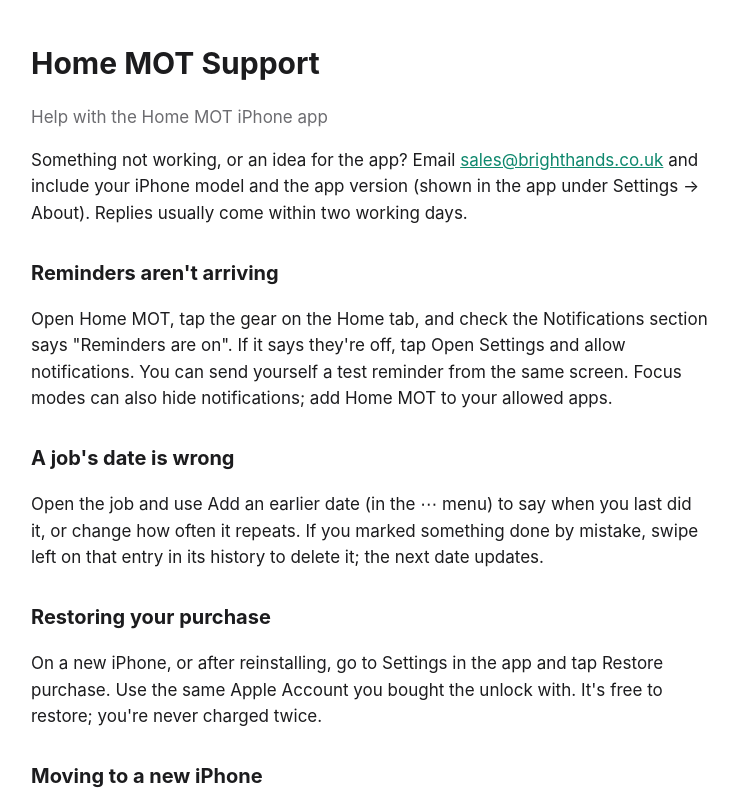
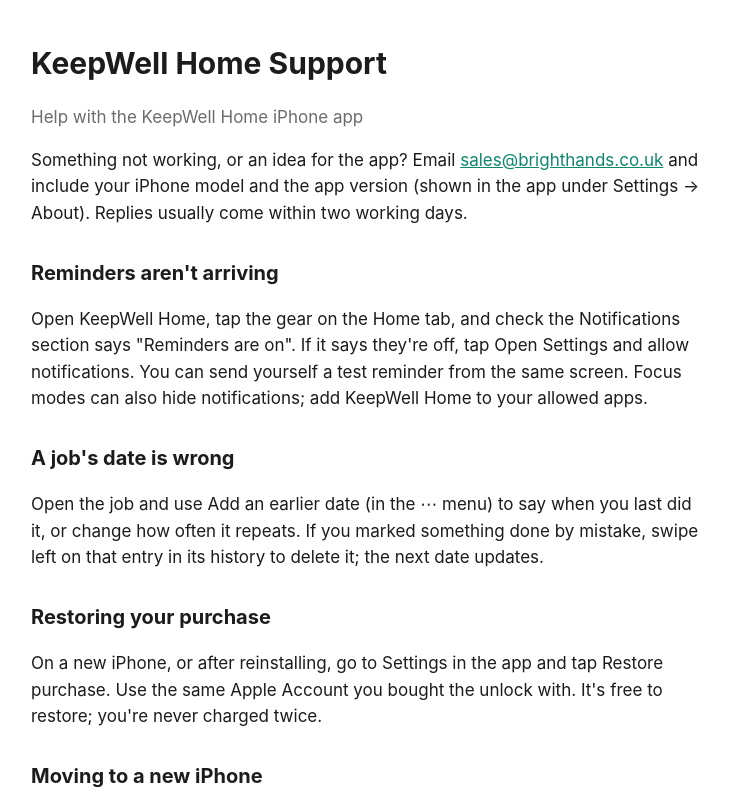
Before and after one commit to BrightHands/KeepWell-Home, a plain HTML site: page support.html in a window 1280 px wide. Shown: the top 800 px of the page, without its empty margins (269-1007 px from the left). Drawn offline with Linux system fonts and the light colour scheme.

Commit message:
Add files via upload

```diff
--- a/support.html
+++ b/support.html
@@ -3,7 +3,7 @@
 <head>
 <meta charset="utf-8">
 <meta name="viewport" content="width=device-width, initial-scale=1">
-<title>Home MOT Support</title>
+<title>KeepWell Home Support</title>
 <style>
   :root { --bg: #ffffff; --text: #1c1c1e; --muted: #6c6c70; --accent: #0e886d; }
   @media (prefers-color-scheme: dark) {
@@ -20,8 +20,8 @@
 </head>
 <body>
 <main>
-  <h1>Home MOT Support</h1>
-  <p class="muted">Help with the Home MOT iPhone app</p>
+  <h1>KeepWell Home Support</h1>
+  <p class="muted">Help with the KeepWell Home iPhone app</p>
 
   <p>Something not working, or an idea for the app? Email
   <a href="mailto:sales@brighthands.co.uk">sales@brighthands.co.uk</a> and include your iPhone model
@@ -29,10 +29,10 @@
   Replies usually come within two working days.</p>
 
   <h2>Reminders aren't arriving</h2>
-  <p>Open Home MOT, tap the gear on the Home tab, and check the Notifications
+  <p>Open KeepWell Home, tap the gear on the Home tab, and check the Notifications
   section says "Reminders are on". If it says they're off, tap Open Settings and
   allow notifications. You can send yourself a test reminder from the same screen.
-  Focus modes can also hide notifications; add Home MOT to your allowed apps.</p>
+  Focus modes can also hide notifications; add KeepWell Home to your allowed apps.</p>
 
   <h2>A job's date is wrong</h2>
   <p>Open the job and use Add an earlier date (in the ⋯ menu) to say when you last
```
Also changed, not shown: index.html (+3 -3 lines), privacy.html (+3 -3 lines).
